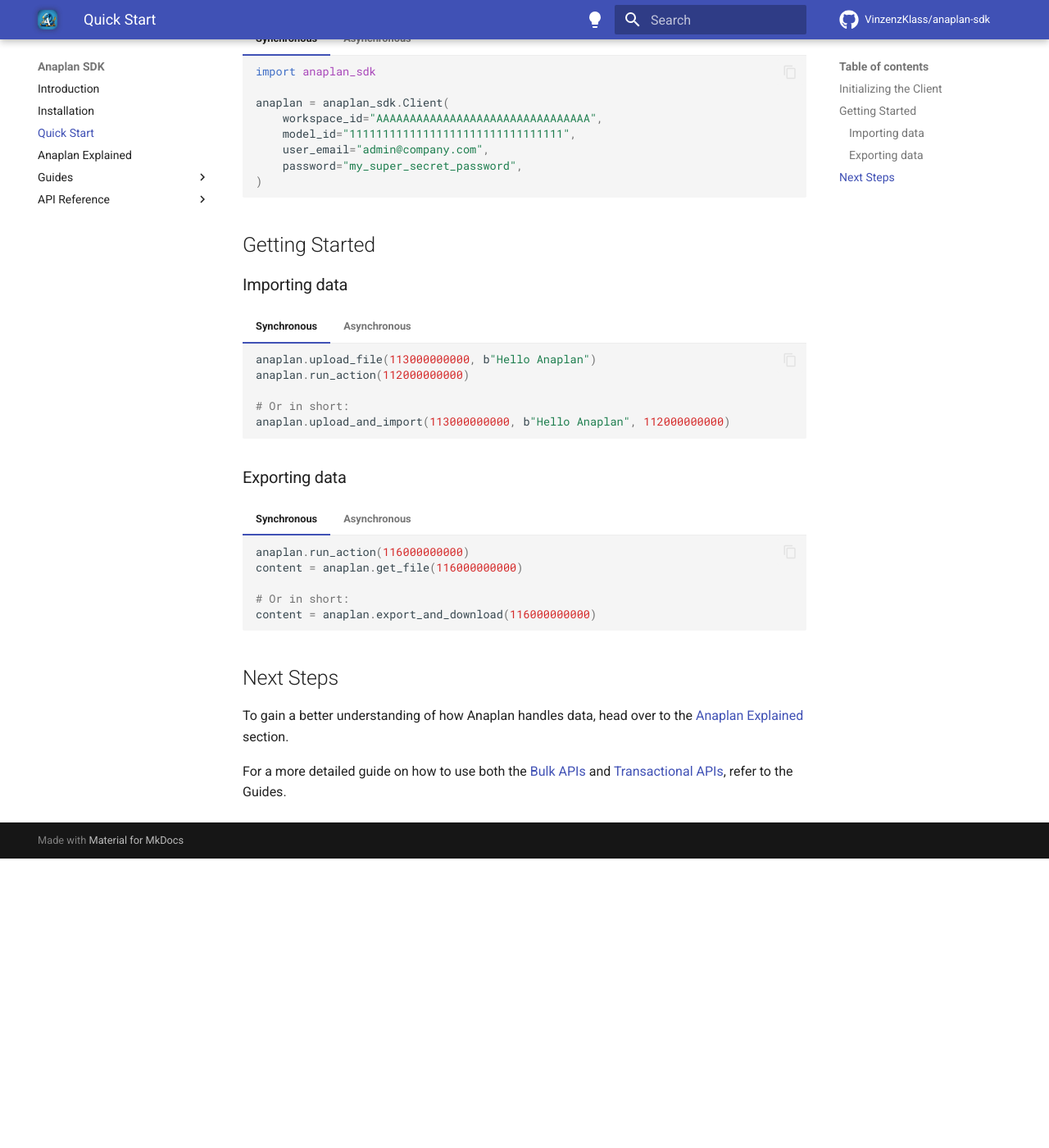
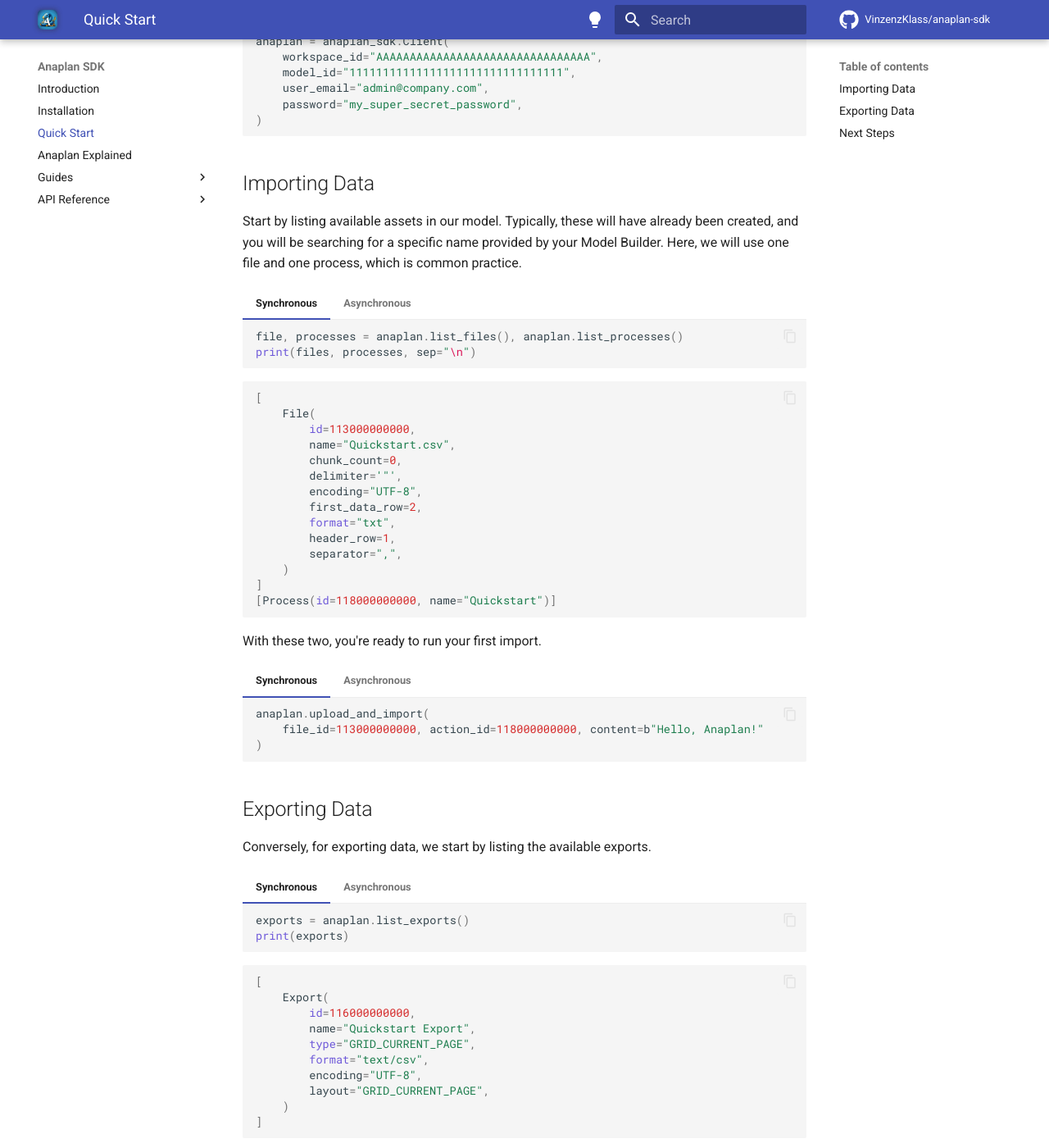
Before and after one commit to VinzenzKlass/anaplan-sdk, an MkDocs documentation site: the page built from docs/quickstart.md, in a window 1280 px wide and 1400 px high, scrolled down 480 px. Shown: the whole window at 82% size. Built offline with MkDocs 1.6.1 and Material for MkDocs 9.7.7, drawn with Linux system fonts in a browser that asks for light colours; comment, search, counter and statistics services are not loaded; before the commit the page ends 1527 px from its top, so only the background shows below that; some of the changed text lies outside the part shown.

Commit message:
chore: rename transactional cell data, better quickstart

````diff
--- a/docs/quickstart.md
+++ b/docs/quickstart.md
@@ -4,8 +4,6 @@
 can use an HTTP Client like Postman, Insomnia, or Paw.
 
 It further assumes you have a valid user with credentials and required permissions.
-
-## Initializing the Client
 
 To get started, you can use basic authentication with your email and password. Refer to
 the [Bulk API Guide](guides/bulk.md#instantiate-a-client) to understand why this is not a good idea for production use.
@@ -40,54 +38,115 @@
 
 ///
 
-## Getting Started
+## Importing Data
 
-### Importing data
+Start by listing available assets in our model. Typically, these will have already been created, and you will be
+searching for a specific name provided by your Model Builder. Here, we will use one file and one process, which is
+common practice.
 
 /// tab | Synchronous
 
 ```python
-anaplan.upload_file(113000000000, b"Hello Anaplan")
-anaplan.run_action(112000000000)
-
-# Or in short:
-anaplan.upload_and_import(113000000000, b"Hello Anaplan", 112000000000)
-```
-
-///
-/// tab | Asynchronous
-
-```python
-await anaplan.upload_file(113000000000, b"Hello Anaplan")
-await anaplan.run_action(112000000000)
-
-# Or in short:
-await anaplan.upload_and_import(113000000000, b"Hello Anaplan", 112000000000)
-
+file, processes = anaplan.list_files(), anaplan.list_processes()
+print(files, processes, sep="\n")
 ```
 
 ///
 
-### Exporting data
+/// tab | Asynchronous
+
+```python
+files, processes = await gather(anaplan.list_files(), anaplan.list_processes())
+print(files, processes, sep="\n")
+```
+
+///
+
+```python
+[
+    File(
+        id=113000000000,
+        name="Quickstart.csv",
+        chunk_count=0,
+        delimiter='"',
+        encoding="UTF-8",
+        first_data_row=2,
+        format="txt",
+        header_row=1,
+        separator=",",
+    )
+]
+[Process(id=118000000000, name="Quickstart")]
+```
+
+With these two, you're ready to run your first import.
 
 /// tab | Synchronous
 
 ```python
-anaplan.run_action(116000000000)
-content = anaplan.get_file(116000000000)
+anaplan.upload_and_import(
+    file_id=113000000000, action_id=118000000000, content=b"Hello, Anaplan!"
+)
+```
 
-# Or in short:
+///
+
+/// tab | Asynchronous
+
+```python
+await anaplan.upload_and_import(
+    file_id=113000000000, action_id=118000000000, content=b"Hello, Anaplan!"
+)
+```
+
+///
+
+## Exporting Data
+
+Conversely, for exporting data, we start by listing the available exports.
+
+/// tab | Synchronous
+
+```python
+exports = anaplan.list_exports()
+print(exports)
+```
+
+///
+
+/// tab | Asynchronous
+
+```python
+exports = await anaplan.list_exports()
+print(exports)
+```
+
+///
+
+```python
+[
+    Export(
+        id=116000000000,
+        name="Quickstart Export",
+        type="GRID_CURRENT_PAGE",
+        format="text/csv",
+        encoding="UTF-8",
+        layout="GRID_CURRENT_PAGE",
+    )
+]
+```
+
+/// tab | Synchronous
+
+```python
 content = anaplan.export_and_download(116000000000)
 ```
 
 ///
+
 /// tab | Asynchronous
 
 ```python
-await anaplan.run_action(116000000000)
-content = await anaplan.get_file(116000000000)
-
-# Or in short:
 content = await anaplan.export_and_download(116000000000)
 ```
 
@@ -98,5 +157,6 @@
 To gain a better understanding of how Anaplan handles data, head over to the [Anaplan Explained](anaplan_explained.md)
 section.
 
-For a more detailed guide on how to use both the [Bulk APIs](guides/bulk.md) and [Transactional APIs](guides/transactional.md), refer
+For a more detailed guide on how to use both the [Bulk APIs](guides/bulk.md)
+and [Transactional APIs](guides/transactional.md), refer
 to the Guides.
````
Also changed, not shown: docs/guides/transactional.md (+11 -10 lines), 3 other files.
